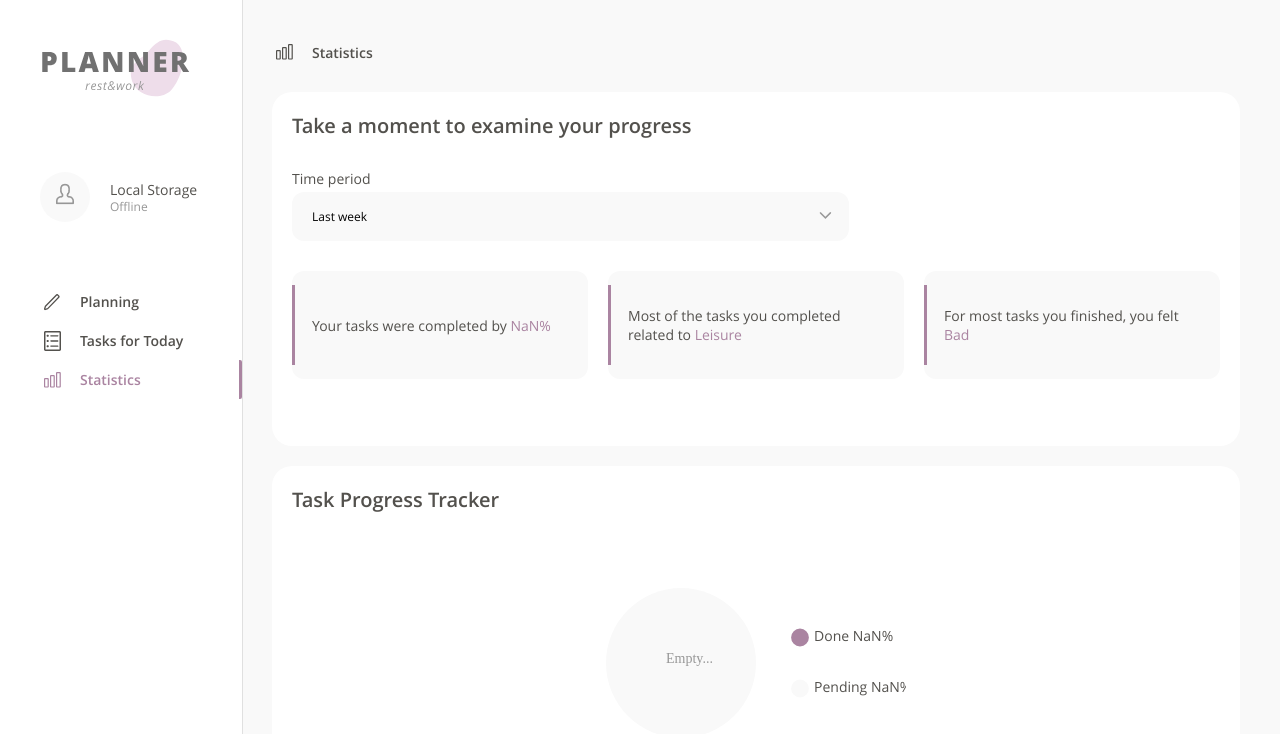
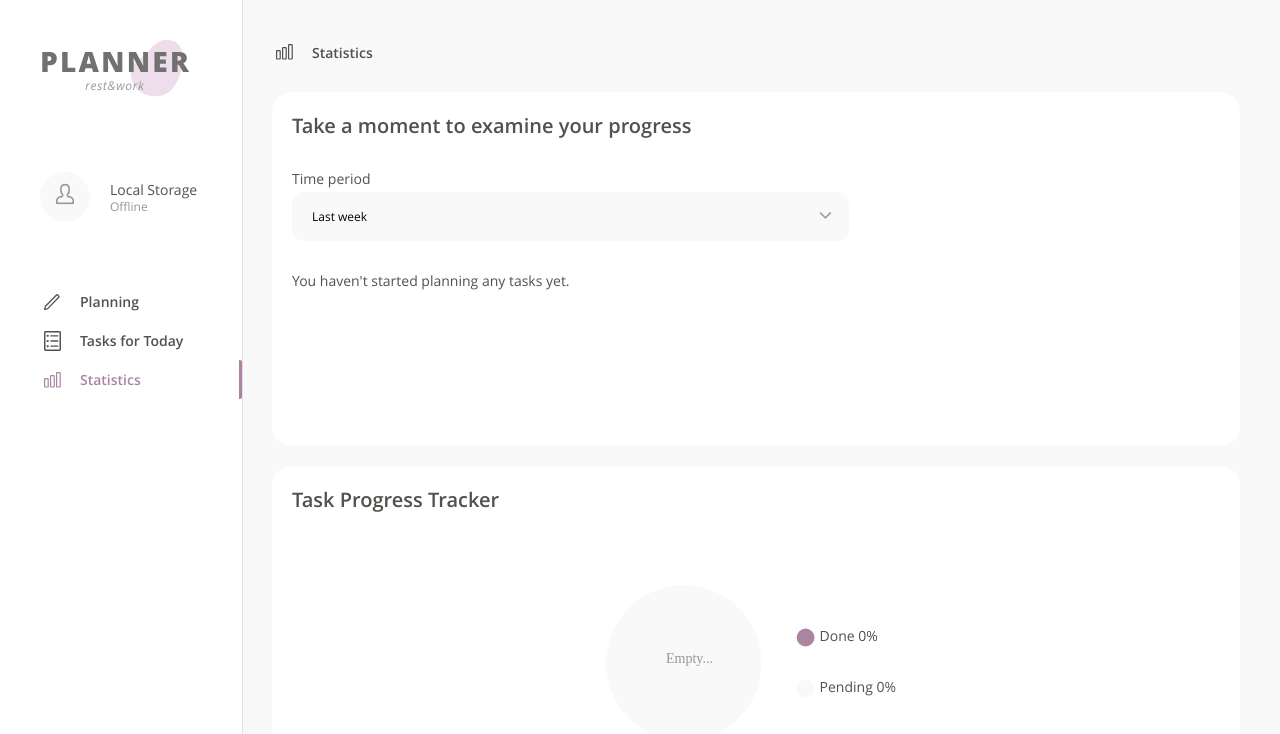
Before and after one commit to apsu96/planner_app, a React (Create React App) app: page /Statistics in a window 1280 px wide. Shown: the top 734 px of the page. Built offline with nearby package versions, Linux system fonts and the light colour scheme.

Commit message:
fix: statistics calculation

```diff
--- a/src/components/EmotionalStateChart.tsx
+++ b/src/components/EmotionalStateChart.tsx
@@ -6,17 +6,18 @@ import moment from "moment";
 import { observer } from "mobx-react-lite";
 import StatisticsCard from "./StatisticsCard";
 import { statisticsInfoCards } from "../const";
+import { compareEmotions } from "../utils";
 
 const EmotionalStateChart = observer(
   ({
     sortedTasks,
-    emotion,
+    emotions,
     setEmotion,
     isMobile,
   }: {
     sortedTasks?: ToDoType[];
-    emotion?: Emotions;
-    setEmotion?: React.Dispatch<React.SetStateAction<Emotions>>;
+    emotions?: string | undefined;
+    setEmotion?: React.Dispatch<React.SetStateAction<string | undefined>>;
     isMobile?: boolean;
   }) => {
     const [data, setData] = useState<number[]>([]);
@@ -47,28 +48,26 @@ const EmotionalStateChart = observer(
           badTime += toDo.duration.real;
         }
       });
-      setData([excellentTime, normalTime, badTime]);
+      const data = [excellentTime, normalTime, badTime];
+      setData(data);
       if (setEmotion) {
-        setEmotion(() =>
-          excellentTime > normalTime && excellentTime > badTime
-            ? Emotions.Excellent
-            : normalTime > excellentTime && normalTime > badTime
-            ? Emotions.Normal
-            : Emotions.Bad,
-        );
+        const result = compareEmotions(data);
+        setEmotion(result);
       }
       const total = excellentTime + normalTime + badTime;
-      const excellentPercent = Math.round((excellentTime * 100) / total);
-      const normalPercent = Math.round((normalTime * 100) / total);
-      const badPercent = 100 - excellentPercent - normalPercent;
-      if (excellentPercent || normalPercent || badPercent) {
-        setLabels([
-          Emotions.Excellent + " " + excellentPercent + "%",
-          Emotions.Normal + " " + normalPercent + "%",
-          Emotions.Bad + " " + badPercent + "%",
-        ]);
-      }
-    }, [store, store.toDoList, sortedTasks]);
+      const excellentPercent =
+        total !== 0 ? Math.round((excellentTime * 100) / total) : 0;
+      const normalPercent =
+        total !== 0 ? Math.round((normalTime * 100) / total) : 0;
+      const badPercent =
+        total !== 0 ? 100 - excellentPercent - normalPercent : 0;
+
+      setLabels([
+        Emotions.Excellent + " " + excellentPercent + "%",
+        Emotions.Normal + " " + normalPercent + "%",
+        Emotions.Bad + " " + badPercent + "%",
+      ]);
+    }, [store, store.toDoList, sortedTasks, setEmotion]);
 
     return (
       <>
@@ -76,8 +75,8 @@ const EmotionalStateChart = observer(
         <ChartBox>
           <DoughnutChart labels={labels} data={data} />
         </ChartBox>
-        {isMobile && emotion && (
-          <StatisticsCard text={statisticsInfoCards.third} value={emotion} />
+        {isMobile && emotions && (
+          <StatisticsCard text={statisticsInfoCards.emotion} value={emotions} />
         )}
       </>
     );
--- a/src/components/StatisticsCard.tsx
+++ b/src/components/StatisticsCard.tsx
@@ -5,15 +5,21 @@ import {
   Text,
 } from "./UIKit.styled";
 
-const StatisticsCard = ({ text, value }: { text: string; value: string }) => {
-  return (
+const StatisticsCard = ({
+  text,
+  value,
+}: {
+  text: string;
+  value: string | undefined;
+}) => {
+  return value ? (
     <StatisticsCardContainer>
       <LongMoveButton />
       <Text>
         {text} <ColorText>{value}</ColorText>
       </Text>
     </StatisticsCardContainer>
-  );
+  ) : null;
 };
 
 export default StatisticsCard;
--- a/src/components/StatisticsInfo.tsx
+++ b/src/components/StatisticsInfo.tsx
@@ -1,5 +1,5 @@
 import React from "react";
-import { Emotions, TaskCategory, TimePeriod } from "../Store";
+import store, { TimePeriod } from "../Store";
 import { TaskFormLongColumnContainer } from "./TaskForm.styled";
 import {
   Container,
@@ -22,14 +22,14 @@ const StatisticsInfo = ({
   setTimePeriod,
   doneTasks,
   category,
-  emotion,
+  emotions,
   isMobile,
 }: {
   timePeriod: TimePeriod;
   setTimePeriod: React.Dispatch<React.SetStateAction<TimePeriod>>;
   doneTasks: string;
-  category: TaskCategory;
-  emotion: Emotions;
+  category: string | undefined;
+  emotions: string | undefined;
   isMobile: boolean;
 }) => {
   return (
@@ -58,13 +58,16 @@ const StatisticsInfo = ({
                     ? doneTasks
                     : keyName === "second"
                     ? category
-                    : emotion
+                    : emotions
                 }
               />
             ),
           )}
         </StatisticsCardsContainer>
       )}
+      {store.toDoList.length === 0 && (
+        <Text>You haven&apos;t started planning any tasks yet.</Text>
+      )}
     </Container>
   );
 };
--- a/src/components/TaskCompletionChart.tsx
+++ b/src/components/TaskCompletionChart.tsx
@@ -45,17 +45,19 @@ const TaskCompletionChart = observer(
       });
       done = totalEstimatedTime - toBeDone;
       setData([done, toBeDone]);
-      const total = done + toBeDone;
-      const workPercent = Math.round((done * 100) / total);
+      const workPercent =
+        totalEstimatedTime !== 0
+          ? Math.round((done * 100) / totalEstimatedTime)
+          : 0;
       if (setDoneTasks) {
-        setDoneTasks(workPercent + "%");
+        setDoneTasks((workPercent || 0) + "%");
       }
-      const toBeDonePercent = 100 - workPercent;
+      const toBeDonePercent = totalEstimatedTime !== 0 ? 100 - workPercent : 0;
       setLabels([
         "Done " + workPercent + "%",
         "Pending " + toBeDonePercent + "%",
       ]);
-    }, [store, store.toDoList, sortedTasks]);
+    }, [store, store.toDoList, sortedTasks, setDoneTasks]);
     return (
       <>
         <Title>Task Progress Tracker</Title>
@@ -63,7 +65,10 @@ const TaskCompletionChart = observer(
           <DoughnutChart labels={labels} data={data} />
         </ChartBox>
         {isMobile && doneTasks && (
-          <StatisticsCard text={statisticsInfoCards.first} value={doneTasks} />
+          <StatisticsCard
+            text={statisticsInfoCards.performance}
+            value={doneTasks}
+          />
         )}
       </>
     );
--- a/src/components/TaskDistribution.tsx
+++ b/src/components/TaskDistribution.tsx
@@ -6,6 +6,7 @@ import { useEffect, useState } from "react";
 import DoughnutChart from "./DoughnutChart";
 import StatisticsCard from "./StatisticsCard";
 import { statisticsInfoCards } from "../const";
+import { compareTaskCategory } from "../utils";
 
 const TaskDistribution = observer(
   ({
@@ -17,8 +18,8 @@ const TaskDistribution = observer(
   }: {
     date: Date;
     sortedTasks?: ToDoType[];
-    category?: TaskCategory;
-    setCategory?: React.Dispatch<React.SetStateAction<TaskCategory>>;
+    category?: string | undefined;
+    setCategory?: React.Dispatch<React.SetStateAction<string | undefined>>;
     isMobile?: boolean;
   }) => {
     const [data, setData] = useState<number[]>([]);
@@ -55,13 +56,11 @@ const TaskDistribution = observer(
           }
         });
       }
-      setData([calcWorkTime, calcLeisureTime]);
+      const data = [calcWorkTime, calcLeisureTime];
+      setData(data);
       if (setCategory) {
-        setCategory(() =>
-          calcWorkTime > calcLeisureTime
-            ? TaskCategory.Work
-            : TaskCategory.Leisure,
-        );
+        const result = compareTaskCategory(data);
+        setCategory(result);
       }
       const total = calcWorkTime + calcLeisureTime;
       const workPercent = Math.round((calcWorkTime * 100) / total);
@@ -70,7 +69,7 @@ const TaskDistribution = observer(
         TaskCategory.Work + " " + (workPercent || "0") + "%",
         TaskCategory.Leisure + " " + (leisurePercent || "0") + "%",
       ]);
-    }, [store.toDoList, store.toDoList.length, date, sortedTasks]);
+    }, [store.toDoList, store.toDoList.length, date, sortedTasks, setCategory]);
 
     return (
       <Container>
@@ -79,7 +78,14 @@ const TaskDistribution = observer(
           <DoughnutChart labels={labels} data={data} />
         </ChartBox>
         {isMobile && category && (
-          <StatisticsCard text={statisticsInfoCards.second} value={category} />
+          <StatisticsCard
+            text={
+              category === "both"
+                ? statisticsInfoCards.equalTaskCategory
+                : statisticsInfoCards.taskCategory
+            }
+            value={category === "both" ? "" : category}
+          />
         )}
       </Container>
     );
--- a/src/const.ts
+++ b/src/const.ts
@@ -2,15 +2,17 @@ import moment from "moment";
 import { TimePeriod } from "./Store";
 
 export interface InfoCardsType {
-  first: string;
-  second: string;
-  third: string;
+  performance: string;
+  taskCategory: string;
+  equalTaskCategory: string;
+  emotion: string;
 }
 
 export const statisticsInfoCards: InfoCardsType = {
-  first: "Your tasks were completed by ",
-  second: "Most of the tasks you completed related to ",
-  third: "For most tasks you finished, you felt ",
+  performance: "Your tasks were completed by ",
+  taskCategory: "Most of the tasks you completed related to ",
+  equalTaskCategory: "You're equally active in work and leisure.",
+  emotion: "For most tasks you finished, you felt ",
 };
 
 export function getTargetDay(period: TimePeriod) {
--- a/src/utils.ts
+++ b/src/utils.ts
@@ -1,3 +1,5 @@
+import { Emotions, TaskCategory } from "./Store";
+
 export function range(firstVal: number, endVal: number) {
   const arr = [];
   for (let k = firstVal; k <= endVal; k++) {
@@ -17,3 +19,31 @@ export function timeRange(firstVal: number, endVal: number) {
   }
   return arr;
 }
+
+export function compareEmotions(data: number[]) {
+  const finalData: Emotions[] = [];
+  let bigValue: number = 0;
+  const emotions = Object.values(Emotions);
+  data.map((value, index) => {
+    if (value > 0 && value >= bigValue) {
+      finalData.push(emotions[index]);
+      bigValue = value;
+    }
+  });
+  if (finalData.length === 0) {
+    return undefined;
+  } else {
+    return finalData.join(", ");
+  }
+}
+
+export function compareTaskCategory(data: number[]) {
+  const categories = Object.values(TaskCategory);
+  if (data[0] === 0 && data[1] === 0) {
+    return undefined;
+  } else if (data[0] === data[1]) {
+    return "both";
+  } else {
+    data[0] > data[1] ? categories[0] : categories[1];
+  }
+}
--- a/src/views/Statistics.tsx
+++ b/src/views/Statistics.tsx
@@ -5,7 +5,7 @@ import EmotionalStateChart from "../components/EmotionalStateChart";
 import StatisticsInfo from "../components/StatisticsInfo";
 import { Container as UIContainer } from "../components/UIKit.styled";
 import { useEffect, useState } from "react";
-import store, { Emotions, TaskCategory, TimePeriod, ToDoType } from "../Store";
+import store, { TimePeriod, ToDoType } from "../Store";
 import { getTargetDay } from "../const";
 import moment from "moment";
 import { useMediaQuery } from "@mui/material";
@@ -14,8 +14,8 @@ function Statistics() {
   const [timePeriod, setTimePeriod] = useState(TimePeriod.LastWeek);
   const [sortedTasks, setSortedTasks] = useState<ToDoType[]>([]);
   const [doneTasks, setDoneTasks] = useState<string>("");
-  const [category, setCategory] = useState<TaskCategory>(TaskCategory.Work);
-  const [emotion, setEmotion] = useState<Emotions>(Emotions.Excellent);
+  const [category, setCategory] = useState<string | undefined>(undefined);
+  const [emotions, setEmotions] = useState<string | undefined>(undefined);
   const isMobile = useMediaQuery("(max-width:820px)");
 
   useEffect(() => {
@@ -33,7 +33,7 @@ function Statistics() {
         setTimePeriod={setTimePeriod}
         doneTasks={doneTasks}
         category={category}
-        emotion={emotion}
+        emotions={emotions}
         isMobile={isMobile}
       />
       <UIContainer>
@@ -54,8 +54,8 @@ function Statistics() {
       <UIContainer>
         <EmotionalStateChart
           sortedTasks={sortedTasks}
-          emotion={emotion}
-          setEmotion={setEmotion}
+          emotions={emotions}
+          setEmotion={setEmotions}
           isMobile={isMobile}
         />
       </UIContainer>
```
